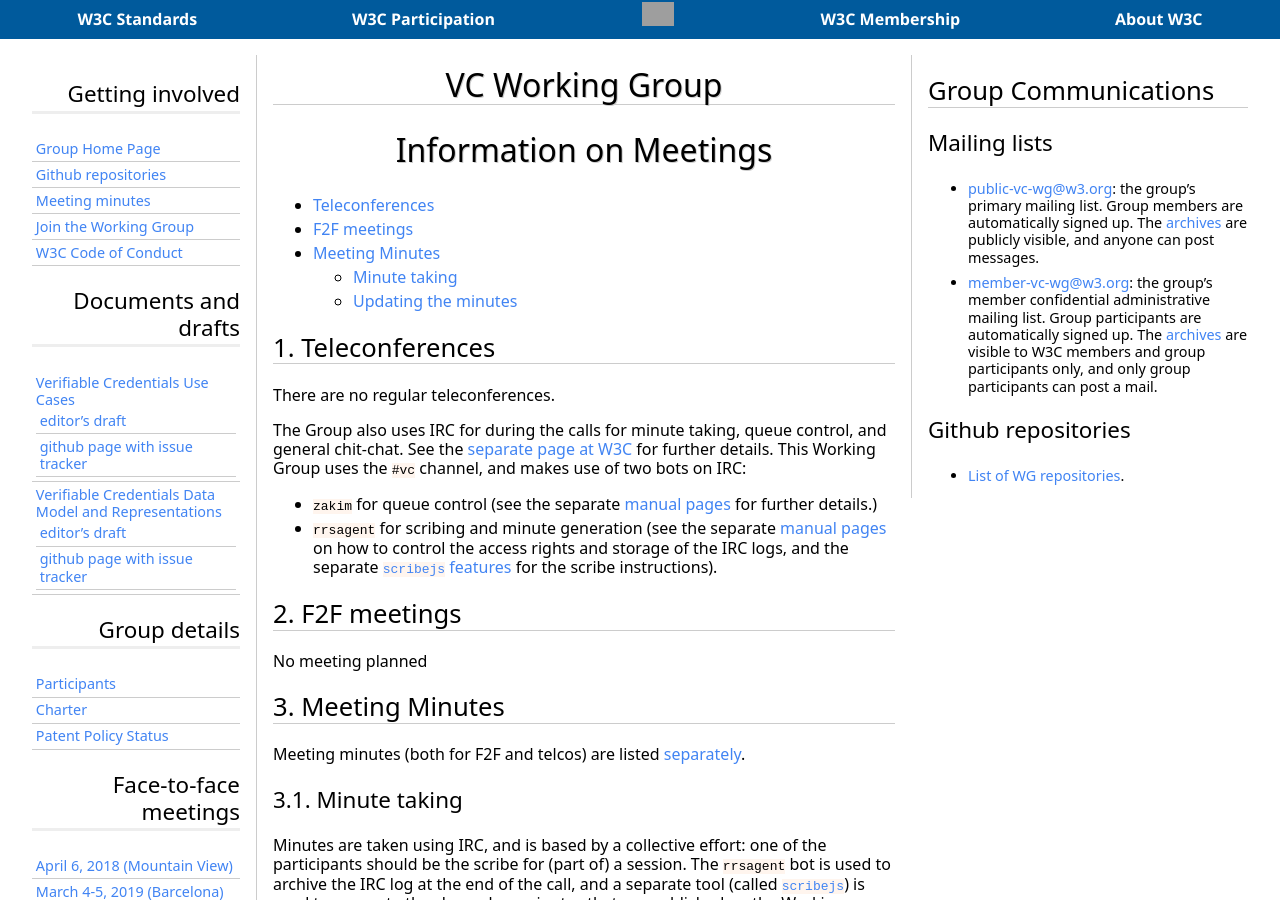
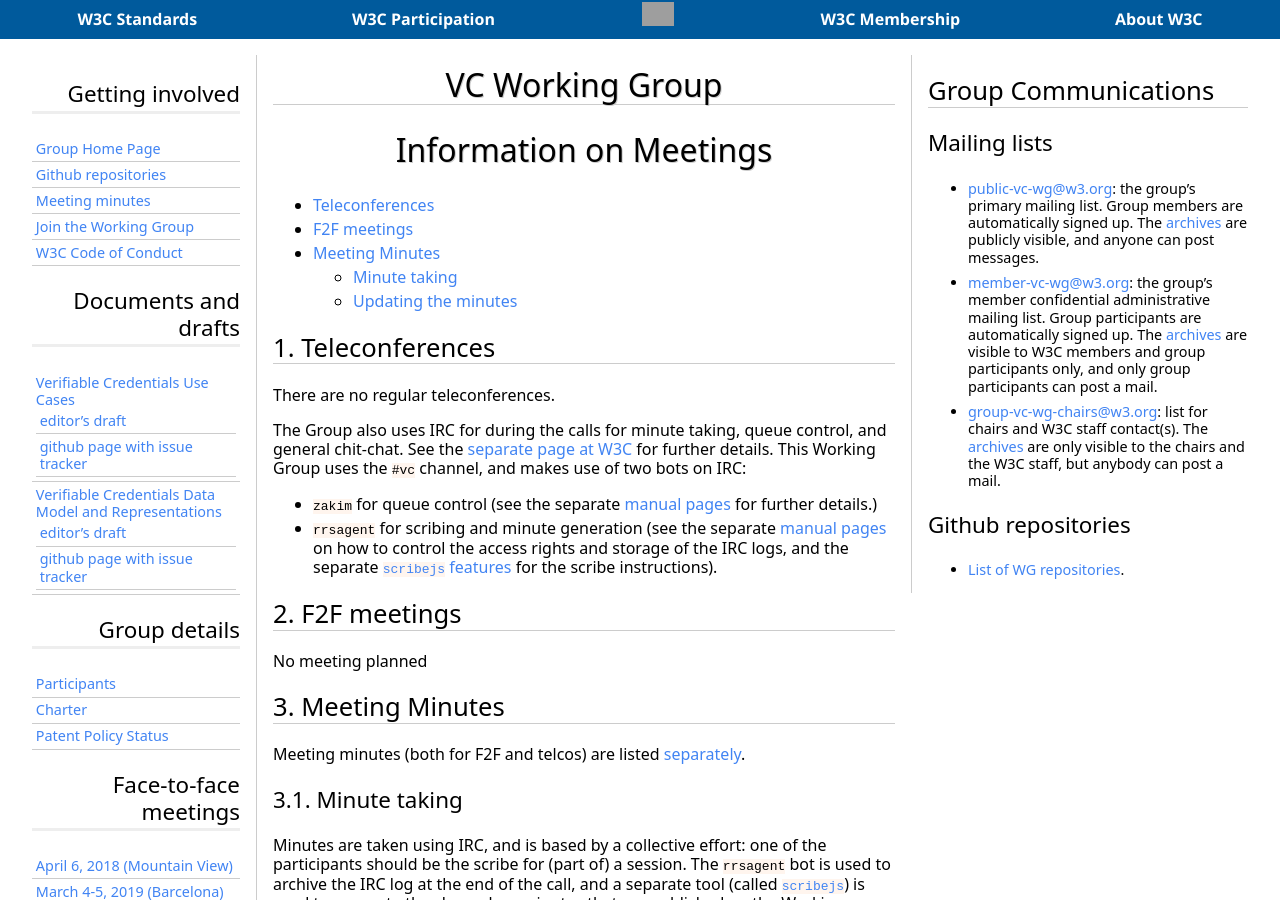
Before and after one commit to w3c/verifiable-credentials, a Jekyll site: the page built from Meetings/index.md, in a window 1280 px wide and 900 px high. Built offline with Jekyll 4.4.1, drawn with Linux system fonts in a browser that asks for light colours; some web fonts are replaced; our own code applies the rules of GitHub Pages for plain Markdown files; grey boxes are pictures that could not be loaded.

Commit message:
Added reference to the WG chairs' mailing list

```diff
--- a/_includes/aside.html
+++ b/_includes/aside.html
@@ -3,8 +3,9 @@
             <h2>Group Communications</h2>
             <h3>Mailing lists</h3>
             <ul>
-                <li><a href="mailto:public-vc-wg&#64;w3.org">public-vc-wg&#64;w3.org</a>: the group’s primary mailing list. Group members are automatically signed up. The <a href="https://lists.w3.org/Archives/Public/public-vc-wg/">archives</a> are publicly visible, and anyone can post messages.</li>
-                <li><a href="mailto:member-vc-wg&#64;w3.org">member-vc-wg&#64;w3.org</a>: the group’s member confidential administrative mailing list. Group participants are automatically signed up. The <a href="https://lists.w3.org/Archives/Member/member-vc-wg/">archives</a> are visible to W3C members and group participants only, and only group participants can post a mail.</li>
+                <li><a href="mailto:public-vc-wg@w3.org">public-vc-wg@w3.org</a>: the group’s primary mailing list. Group members are automatically signed up. The <a href="https://lists.w3.org/Archives/Public/public-vc-wg/">archives</a> are publicly visible, and anyone can post messages.</li>
+                <li><a href="mailto:member-vc-wg@w3.org">member-vc-wg@w3.org</a>: the group’s member confidential administrative mailing list. Group participants are automatically signed up. The <a href="https://lists.w3.org/Archives/Member/member-vc-wg/">archives</a> are visible to W3C members and group participants only, and only group participants can post a mail.</li>
+                <li><a href="mailto:group-vc-wg-chairs@w3.org">group-vc-wg-chairs@w3.org</a>: list for chairs and W3C staff contact(s). The <a href="https://lists.w3.org/Archives/Group/group-vc-wg-chairs/">archives</a> are only visible to the chairs and the W3C staff, but anybody can post a mail.</li>
             </ul>
 
             <h3>Github repositories</h3>
```
